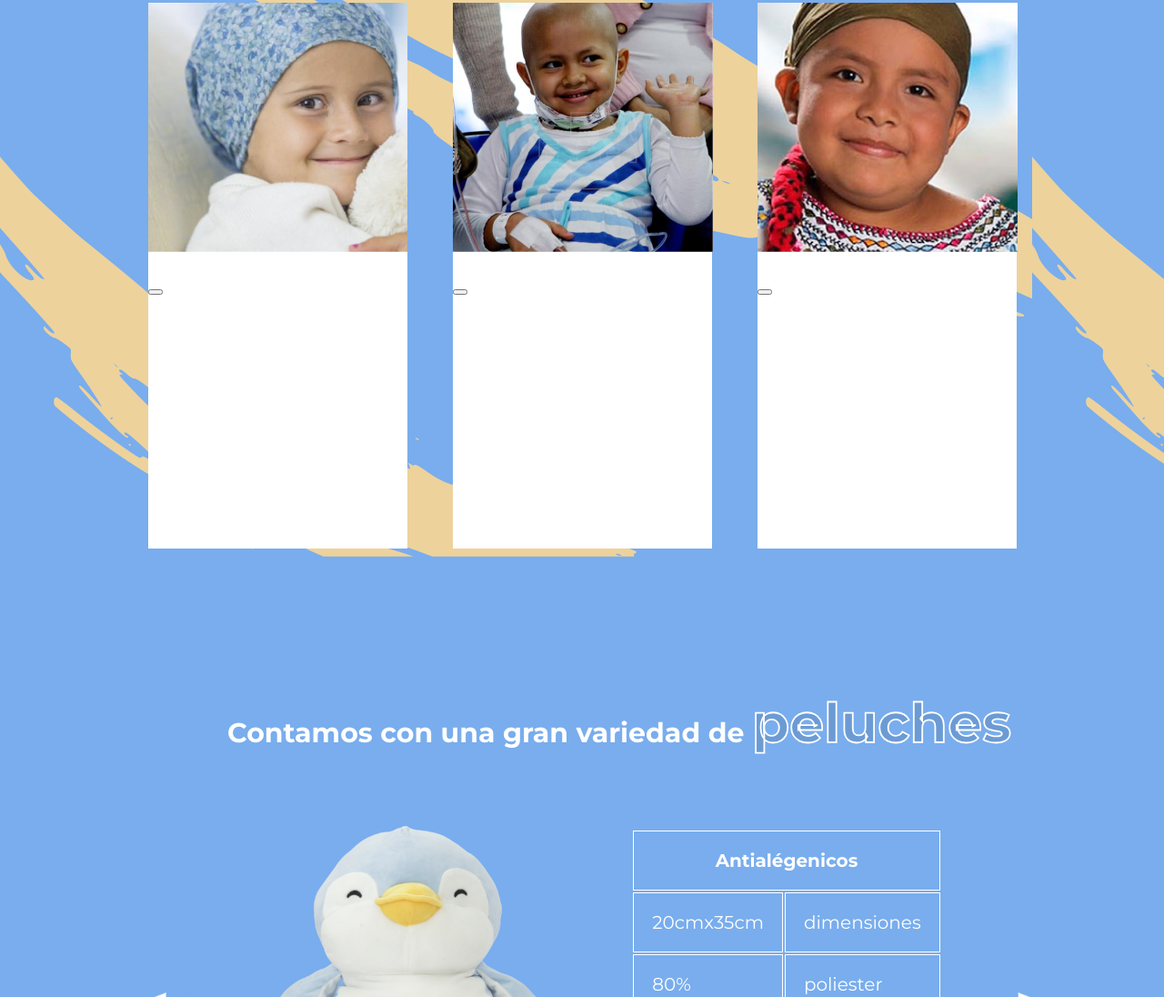
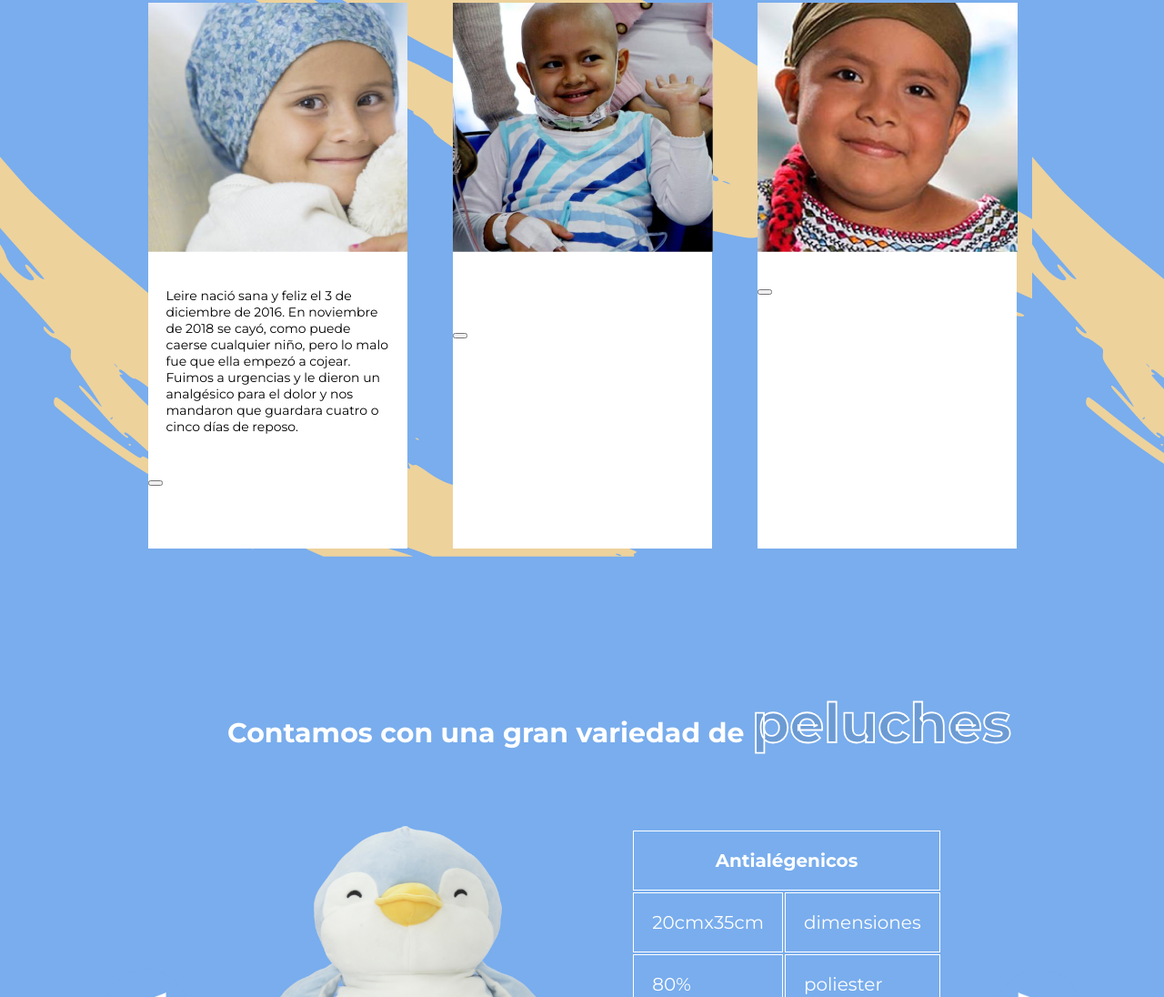
Before and after one commit to monicaromero3099/Apapacho, a plain HTML site: page index.html in a window 1280 px wide. Shown: the part 1424-2520 px from the top of the page at 91% size. Drawn offline with Linux system fonts and the light colour scheme.

Commit message:
contenido

```diff
--- a/index.html
+++ b/index.html
@@ -79,7 +79,9 @@
         <article class="mainTestimonios__contenedor">
             <div class="contenedorUno">
                 <img src="images/emma.png" alt="">
-                <p></p>
+                <p class="mainTestimonios__parrafo">
+                        Leire nació sana y feliz el 3 de diciembre de 2016. En noviembre de 2018 se cayó, como puede caerse cualquier niño, pero lo malo fue que ella empezó a cojear. Fuimos a urgencias y le dieron un analgésico para el dolor y nos mandaron que guardara cuatro o cinco días de reposo.
+                        </p>
                 <button>
 
                 </button>
@@ -87,7 +89,7 @@
 
             <div class="contenedorDos">
                 <img src="images/luci.png" alt="">
-                <p></p>
+                <p class="mainTestimonios__parrafo"></p>
                 <button>
 
                 </button>
--- a/styles/_testimonios.scss
+++ b/styles/_testimonios.scss
@@ -22,6 +22,11 @@
     width: 285px;
     height: 600px;
     margin: 25px;
+
+}
+.mainTestimonios__parrafo{
+    padding: 20px;
+    font-size: 14px;
 
 }
 
```
Also changed, not shown: styles/style.css, 1 other file.
